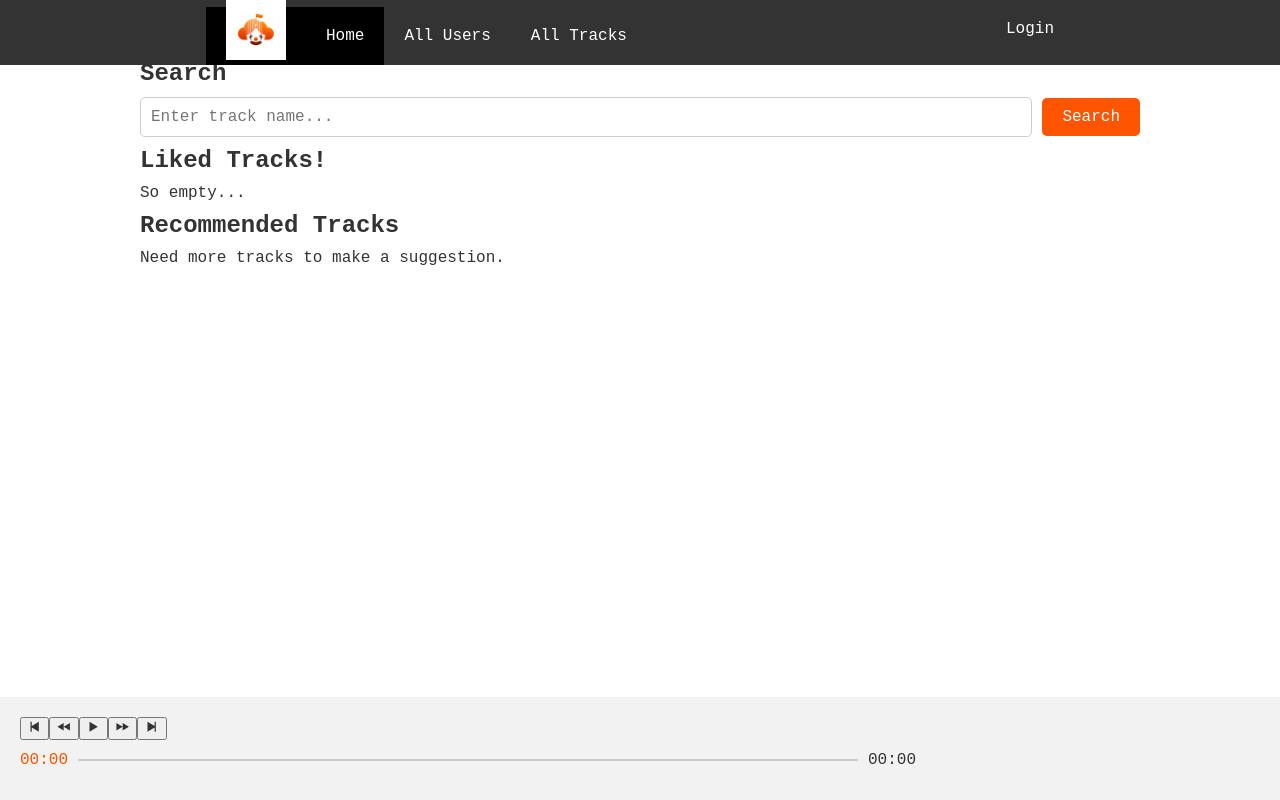
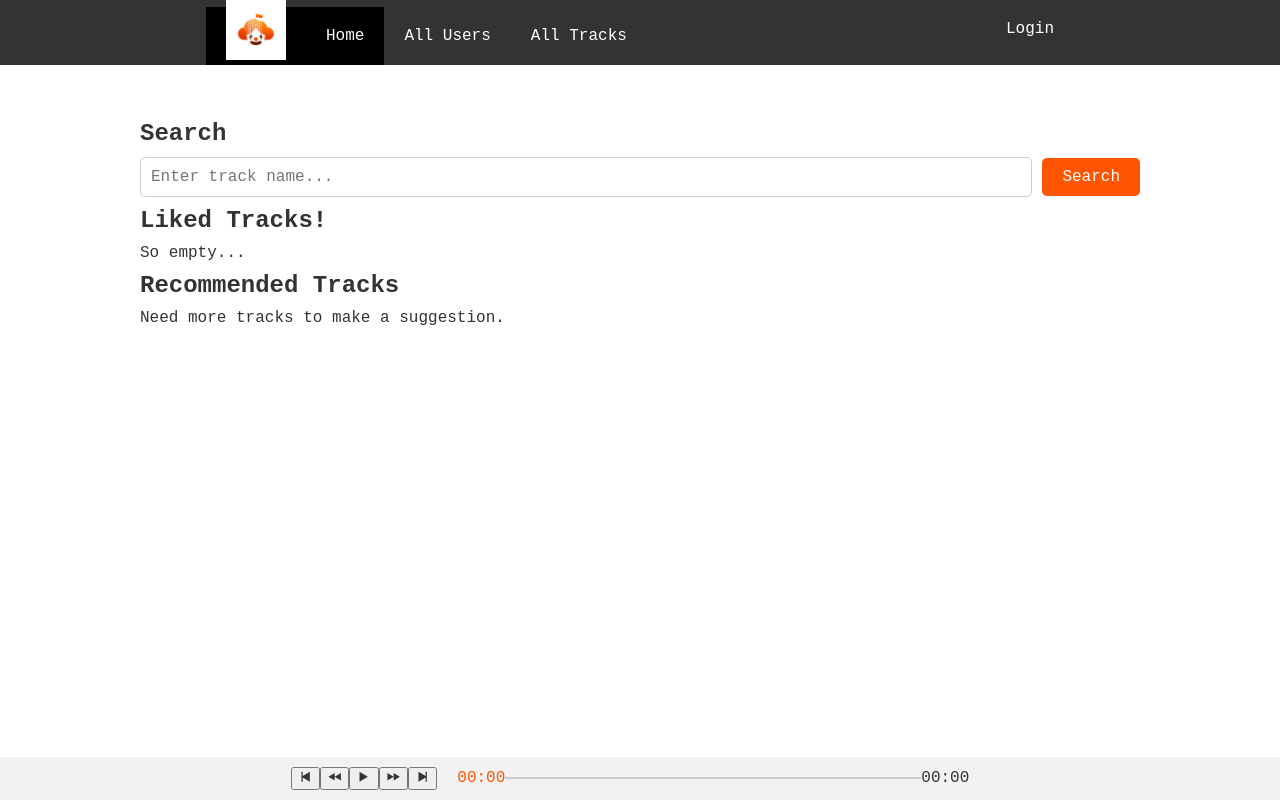
Before and after one commit to dantsar/SoundClown, a React (Create React App) app in the folder ui/: page / in a window 1280 px wide. Built offline with nearby package versions, Linux system fonts and the light colour scheme; no server answers.

Commit message:
make audio components nice

```diff
--- a/ui/src/audiocomponents/AudioPlayer.js
+++ b/ui/src/audiocomponents/AudioPlayer.js
@@ -17,17 +17,6 @@ const AudioPlayer = (props) => {
     return (
         <div className="audioplayer">
             <div className="inner">
-                <DisplayTrack
-                    audioRef={audioRef}
-                    audioSrc={audioSrc}
-                    setIsPlaying={props.setIsPlaying}
-                    currentTrack={props.currentTrack}
-                    isLoading={isLoading}
-                    error={error}
-                    resetError={resetError}
-                    setDuration={setDuration}
-                    progressBarRef={progressBarRef}
-                />
                 <Controls
                     audioRef={audioRef}
                     audioSrc = {audioSrc}
@@ -51,6 +40,17 @@ const AudioPlayer = (props) => {
                     setIsMouseDown={setIsMouseDown}
                     setSliderValue={setSliderValue}
                 />
+                <DisplayTrack
+                    audioRef={audioRef}
+                    audioSrc={audioSrc}
+                    setIsPlaying={props.setIsPlaying}
+                    currentTrack={props.currentTrack}
+                    isLoading={isLoading}
+                    error={error}
+                    resetError={resetError}
+                    setDuration={setDuration}
+                    progressBarRef={progressBarRef}
+                />
             </div>
         </div>
     )
--- a/ui/src/audiocomponents/DisplayTrack.js
+++ b/ui/src/audiocomponents/DisplayTrack.js
@@ -14,7 +14,7 @@ const DisplayTrack = (props) => {
 
 
     return (
-        <div>
+        <div className='displaytrack'>
             { props.isLoading && <div>Loading...</div> }
             { props.error && <div>Unable to load track</div> }
             { props.audioSrc && <audio
--- a/ui/src/styles/index.css
+++ b/ui/src/styles/index.css
@@ -53,8 +53,9 @@
 
 .content {
     max-width: 1000px;
+    padding-top: 80px;
     margin: 40px auto;
-    padding: 20px;
+    padding-bottom: 80px;
 }
 
 .track-wrapper {
@@ -457,9 +458,17 @@
 }
 
 .inner {
+    position: fixed;
+    display: flex;
+    bottom: 0;
+    left: 0;
+    right: 0;
     width: 100%;
-    margin: 0 auto;
-    padding: 20px;
+    z-index: 999;
+    background: #f2f2f2;
+    align-items: center;
+    justify-content: center;
+    padding: 10px;
 }
 
 .time {
@@ -473,6 +482,12 @@
 .progress {
     display: flex;
     align-items: center;
-    gap: 10px;
-    width: 70%;
+    height: 20px;
+    padding-right: 20px;
+    padding-left: 20px;
+    width: 40%;
 }
+
+.displaytrack {
+    padding-right: 20px;
+}
--- a/ui/src/styles/progress-bar.css
+++ b/ui/src/styles/progress-bar.css
@@ -7,7 +7,7 @@ input[type="range"] {
     position: relative;
     background:#f2f2f2;
     width: 100%;
-    height: 40px;
+    height: 20px;
     border-radius: 0px;
     cursor: pointer;
 }
@@ -17,7 +17,7 @@ input[type="range"]::-moz-range-track {
     position: relative;
     background:#f2f2f2;
     width: 100%;
-    height: 40px;
+    height: 20px;
     border-radius: 0px;
     cursor: pointer;
 }
```
